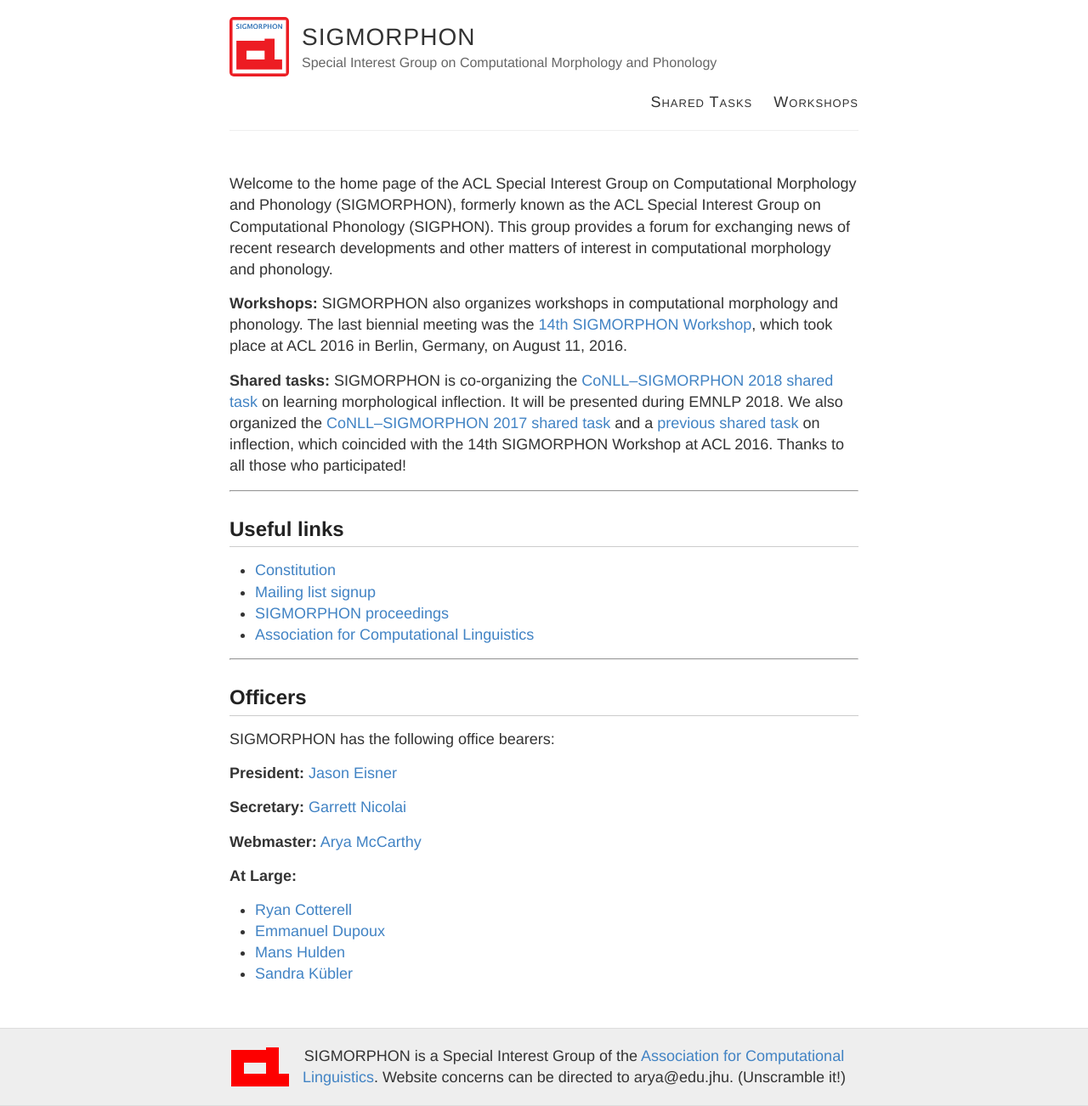
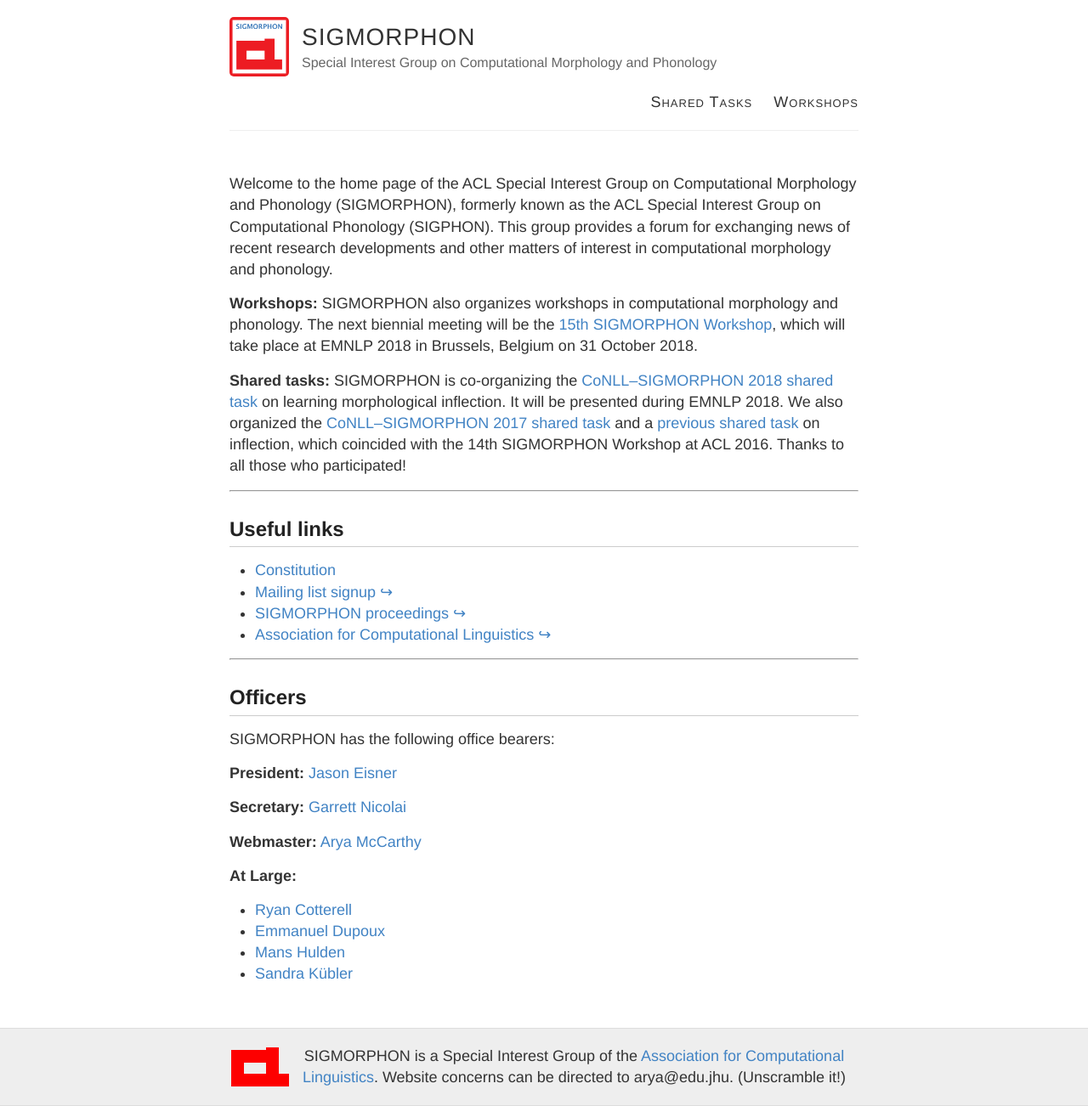
Before and after one commit to sigmorphon/sigmorphon.github.io, a Jekyll site: the page built from index.md, in a window 1280 px wide. Shown: the whole page at 85% size. Built offline with Jekyll 4.4.1, drawn with Linux system fonts in a browser that asks for light colours.

Commit message:
Update homepage

```diff
--- a/index.md
+++ b/index.md
@@ -4,7 +4,7 @@
 
 Welcome to the home page of the ACL Special Interest Group on Computational Morphology and Phonology (SIGMORPHON), formerly known as the ACL Special Interest Group on Computational Phonology (SIGPHON). This group provides a forum for exchanging news of recent research developments and other matters of interest in computational morphology and phonology.
 
-**Workshops:** SIGMORPHON also organizes workshops in computational morphology and phonology. The last biennial meeting was the [14th SIGMORPHON Workshop](http://www.ling.ohio-state.edu/sigmorphon/), which took place at ACL 2016 in Berlin, Germany, on August 11, 2016.
+**Workshops:** SIGMORPHON also organizes workshops in computational morphology and phonology. The next biennial meeting will be the [15th SIGMORPHON Workshop]({{ "/workshops/2018" | absolute_url }}), which will take place at EMNLP 2018 in Brussels, Belgium on 31 October 2018.
 
 **Shared tasks:** SIGMORPHON is co-organizing the [CoNLL–SIGMORPHON 2018 shared task](sharedtasks/2018) on learning morphological inflection. It will be presented during EMNLP 2018. We also organized the [CoNLL–SIGMORPHON 2017 shared task](sharedtasks/2017) and a [previous shared task](sharedtasks/2016) on inflection, which coincided with the 14th SIGMORPHON Workshop at ACL 2016. Thanks to all those who participated!
 
@@ -13,9 +13,9 @@
 ## Useful links
 
 - [Constitution](constitution/)
-- [Mailing list signup](http://mailman.clsp.jhu.edu/mailman/listinfo/sigmorphon)
-- [SIGMORPHON proceedings](http://aclweb.org/anthology/sigmorphon.html)
-- [Association for Computational Linguistics](https://www.aclweb.org/portal/)
+- [Mailing list signup ↪](http://mailman.clsp.jhu.edu/mailman/listinfo/sigmorphon)
+- [SIGMORPHON proceedings ↪](http://aclweb.org/anthology/sigmorphon.html)
+- [Association for Computational Linguistics ↪](https://www.aclweb.org/portal/)
 
 ---
 
```
